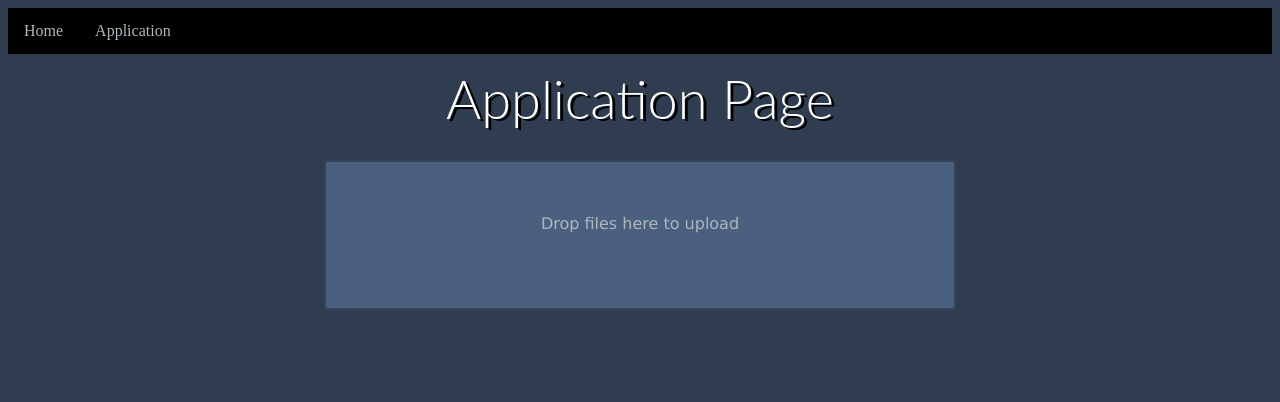
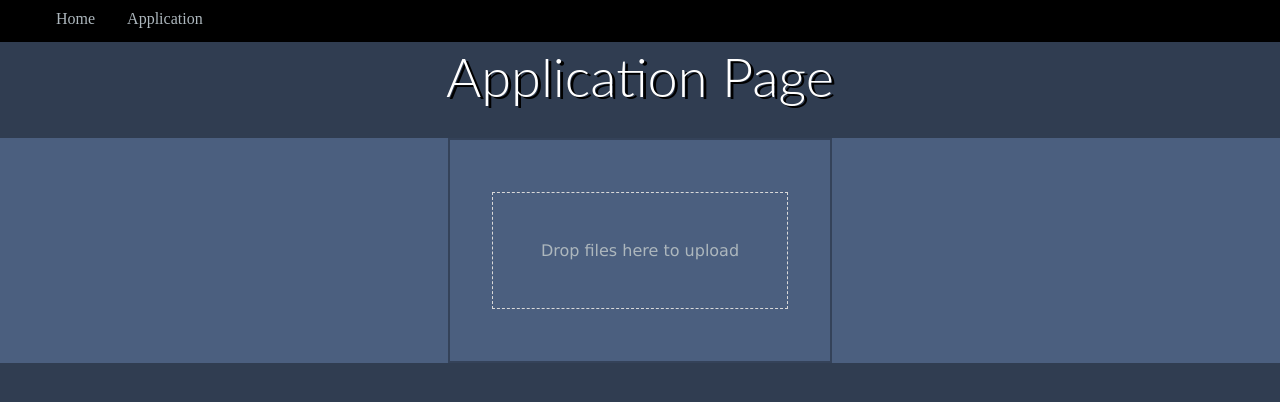
Before and after one commit to GrantRussell/Artifacial-Intelligence, a website: page app/app.html in a window 1280 px wide. Drawn offline with Linux system fonts and the light colour scheme.

Commit message:
HEADER: fixed the header nav

```diff
--- a/app/app.html
+++ b/app/app.html
@@ -1,5 +1,9 @@
 <html>
   <head style="text-align:center">
+    <meta charset="utf-8">
+    <meta http-equiv="X-UA-Compatible" content="IE=edge">
+    <meta name="viewport" content="width=device-width, initial-scale=1">
+
     <link rel="stylesheet" href="assets/css/stylesheet.css" type="text/css">
     <ul class="main-nav">
       <li><a href="index.html">Home</a>
@@ -9,10 +13,12 @@
     <title>Artifacial Intelligence</title>
   </head>
   <script src="assets/js/dropzone.js"></script>
-  <body bgcolor=#303d51>
-    <div style="text-align:center">
+  <body>
+    <div class="body-ctn">
       <h1 class="main-title">Application Page</h1>
-      <form id="upload-widget" action="/upload-target" class="dropzone dz-clickable"></form>
+      <div class="main-ctn">
+        <form id="upload-widget" action="/upload-target" class="dropzone dz-clickable"></form>
+      </div>
     </div>
   </body>
 </html>
--- a/app/assets/css/stylesheet.css
+++ b/app/assets/css/stylesheet.css
@@ -1,3 +1,8 @@
+body {
+  margin: 0;
+  background: #303d51;
+}
+
 p, span, div{
   font-family: 'Lucida Sans', Arial, sans-serif;
   font-size: 16px;
@@ -7,6 +12,15 @@ p, span, div{
 .main-title {
     margin: 1rem 0 2rem;
     text-shadow: #000 3px 2px;
+}
+
+.body-ctn {
+  text-align:center;
+  margin-top: 3rem;
+}
+
+.main-ctn {
+  background: #4b5f7f;
 }
 
 h1 {
@@ -25,10 +39,11 @@ p {
 
 .main-nav{
     list-style-type : none;
-    margin : 0;
-    padding : 0;
     overflow: hidden;
     background-color: #000000;
+    position: fixed;
+    top: -20px;
+    width: 100%;
 }
 
 li{
@@ -443,7 +458,13 @@ li a:hover {
         border-right: 6px solid transparent;
         border-bottom: 6px solid #be2626; }
 
-        form.dropzone.dz-clickable {
-            width: 50%;
-            margin: auto;
+form.dropzone.dz-clickable {
+    width: 30%;
+    margin: auto;
 }
+
+form.dropzone div {
+  display: inline-block;
+  border: #d9d9d9 1px dashed;
+  padding: 3rem;
+}
```
Also changed, not shown: app/index.html (+6 -2 lines).
